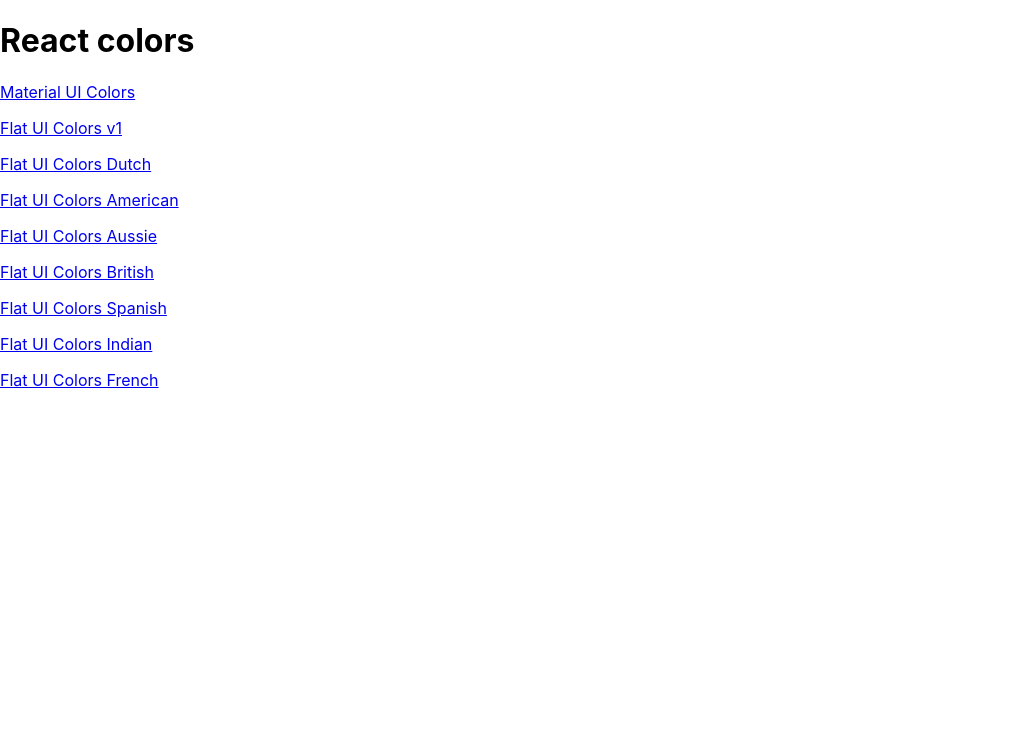
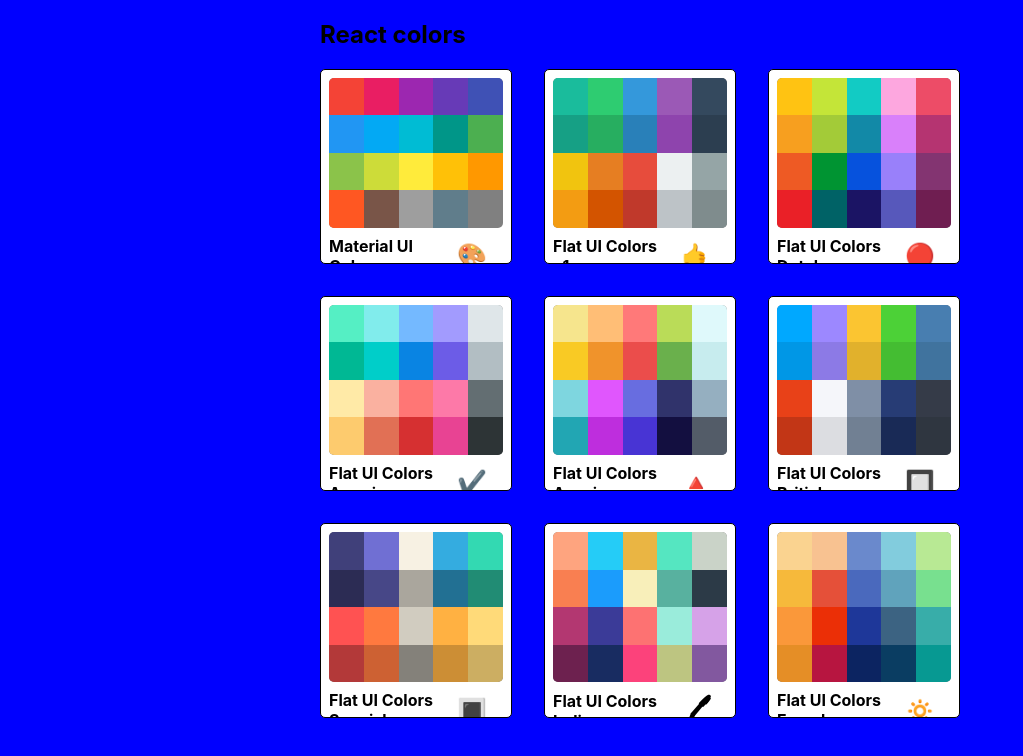
Before and after one commit to ieva1919/Color-Palette, a React (Create React App) app: page / in a window 1280 px wide. Shown: the top 756 px of the page, without its empty margins (0-1023 px from the left). Built offline with nearby package versions, Linux system fonts and the light colour scheme.

Commit message:
Added withStyles with demo styles, added start styling Minipalette, added start styling Palettelist withStyles, added finish styling Minipalette

```diff
--- a/package.json
+++ b/package.json
@@ -5,6 +5,7 @@
   "dependencies": {
     "@material-ui/core": "^4.9.8",
     "@material-ui/icons": "^4.9.1",
+    "@material-ui/styles": "^4.9.6",
     "@testing-library/jest-dom": "^4.2.4",
     "@testing-library/react": "^9.5.0",
     "@testing-library/user-event": "^7.2.1",
--- /dev/null
+++ b/src/MiniPalette.js
@@ -0,0 +1,66 @@
+import React from "react";
+import { withStyles } from '@material-ui/core/styles';
+
+const styles = {
+
+    root: {
+        backgroundColor: "white",
+        border: "1px solid black",
+        borderRadius: "5px",
+        padding: "0.5rem",
+        pasition: "relative",
+        overflow: "hidden",
+        "&:hover": {
+            cursor: "pointer",
+        }
+    },
+    colors: {
+        backgroundColor: "grey",
+        height: "150px",
+        width: "100%",
+        borderRadius: "5px",
+        overflow: "hidden"
+    },
+    title: {
+        display: "flex",
+        justifyContent: "space-between",
+        alignItems: "center",
+        margin: "0",
+        color: "black",
+        paddingTop: "0.5rem",
+        fontSize: "1rem",
+        position: "realtive"
+    },
+    emoji: {
+        marginLeft: "0.5rem",
+        fontSize: "1.5rem"
+    },
+    miniColor: {
+        height: "25%",
+        width: "20%",
+        display: "inline-block",
+        margin: "0 auto",
+        position: "relative",
+        marginBottom: "-4px"
+    }
+}
+
+function MiniPalette(props) {
+    const { classes, paletteName, emoji, colors } = props;
+    const miniColorBoxes = colors.map(color => (
+        <div
+            className={classes.miniColor}
+            style={{ backgroundColor: color.color }}
+            key={color.name}
+        />
+    ))
+
+    return (
+        <div className={classes.root}>
+            <div className={classes.colors}>{miniColorBoxes}</div>
+            <h5 className={classes.title}> {paletteName} <span className="emoji">{emoji}</span></h5>
+        </div>
+    )
+}
+
+export default withStyles(styles)(MiniPalette);
--- a/src/PaletteList.js
+++ b/src/PaletteList.js
@@ -1,21 +1,53 @@
 import React, { Component } from "react"
-import { Link } from "react-router-dom"
+import { withStyles } from '@material-ui/core/styles';
+import MiniPalette from "./MiniPalette.js"
 
+const styles = {
+    root: {
+        backgroundColor: "blue",
+        height: "100vh",
+        display: "flex",
+        alignItems: "flex-start",
+        justifyContent: "center"
+    },
+    container: {
+        width: "50%",
+        dipslay: "flex",
+        alignItem: "flex-start",
+        flexDirection: "column",
+        flexWrap: "wrap",
+    },
+    nav: {
+        dipslay: "flex",
+        width: "100%",
+        justifyConten: "space-between"
+    },
+    palettes: {
+        width: "100%",
+        display: "grid",
+        gridTemplateColumns: "repeat(3, 30%)",
+        gridGap: "5%"
+    }
+}
 
 class PaletteList extends Component {
     render() {
-        const { palettes } = this.props;
+        const { palettes, classes } = this.props;
         return (
-            <div>
-                <h1>React colors</h1>
-                {palettes.map(palette => (
-                    <p>
-                        <Link to={`/palette/${palette.id}`}>{palette.paletteName}</Link>
-                    </p>
-                ))}
-            </div >
+            <div className={classes.root}>
+                <div className={classes.container}>
+                    <nav className={classes.nav}>
+                        <h1>React colors</h1>
+                    </nav>
+                    <div className={classes.palettes}>
+                        {palettes.map(palette => (
+                            <MiniPalette {...palette} />
+                        ))}
+                    </div>
+                </div>
+            </div>
         )
     }
 }
 
-export default PaletteList;
+export default withStyles(styles)(PaletteList);
--- a/src/seedColors.js
+++ b/src/seedColors.js
@@ -55,7 +55,7 @@
     {
         paletteName: "Flat UI Colors Dutch",
         id: "flat-ui-colors-dutch",
-        emoji: "🇳🇱",
+        emoji: "🔴",
         colors: [
             { name: "Sunflower", color: "#FFC312" },
             { name: "Energos", color: "#C4E538" },
@@ -82,7 +82,7 @@
     {
         paletteName: "Flat UI Colors American",
         id: "flat-ui-colors-american",
-        emoji: "🇺🇸",
+        emoji: "✔️",
         colors: [
             { name: "LightGreenishBlue", color: "#55efc4" },
             { name: "FadedPoster", color: "#81ecec" },
@@ -109,7 +109,7 @@
     {
         paletteName: "Flat UI Colors Aussie",
         id: "flat-ui-colors-aussie",
-        emoji: "🇦🇺",
+        emoji: "🔺",
         colors: [
             { name: "Beekeeper", color: "#f6e58d" },
             { name: "SpicedNectarine", color: "#ffbe76" },
@@ -136,7 +136,7 @@
     {
         paletteName: "Flat UI Colors British",
         id: "flat-ui-colors-british",
-        emoji: "🇬🇧",
+        emoji: "🔲",
         colors: [
             { name: "ProtossPylon", color: "#00a8ff" },
             { name: "Periwinkle", color: "#9c88ff" },
@@ -163,7 +163,7 @@
     {
         paletteName: "Flat UI Colors Spanish",
         id: "flat-ui-colors-spanish",
-        emoji: "🇪🇸",
+        emoji: "🔳",
         colors: [
             { name: "JacksonsPurple", color: "#40407a" },
             { name: "C64Purple", color: "#706fd3" },
@@ -190,7 +190,7 @@
     {
         paletteName: "Flat UI Colors Indian",
         id: "flat-ui-colors-indian",
-        emoji: "🇮🇳",
+        emoji: "🖊",
         colors: [
             { name: "OrchidOrange", color: "#FEA47F" },
             { name: "SpiroDiscoBall", color: "#25CCF7" },
@@ -217,7 +217,7 @@
     {
         paletteName: "Flat UI Colors French",
         id: "flat-ui-colors-french",
-        emoji: "🇫🇷",
+        emoji: "🔅",
         colors: [
             { name: "FlatFlesh", color: "#fad390" },
             { name: "MelonMelody", color: "#f8c291" },
```
